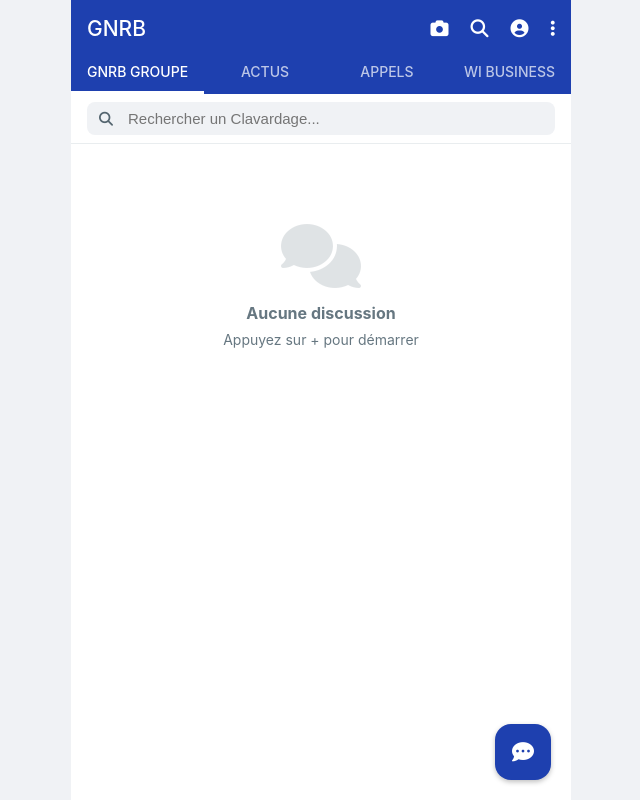
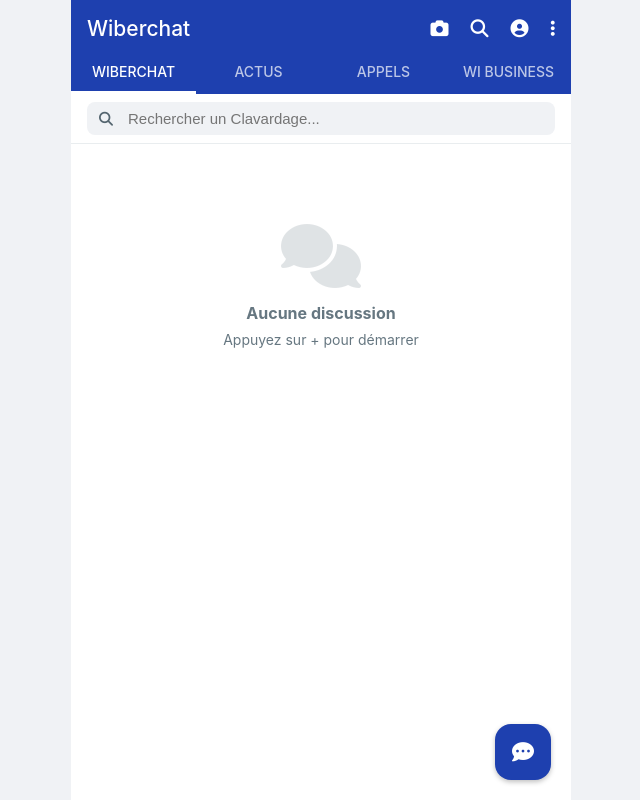
Before and after one commit to maltirzon-source/wiberchat, a Django app: template chat/templates/chat/chat_list.html in a window 1280 px wide. Shown: the whole page, without its empty margins (319-959 px from the left). Run offline with Django 3.2, Linux system fonts and the light colour scheme; the template is opened without the code that fills it, so the values that code supplies are empty.

Commit message:
Premier commit de Wiberchat

```diff
--- a/chat/templates/chat/chat_list.html
+++ b/chat/templates/chat/chat_list.html
@@ -275,7 +275,7 @@
 <div class="app-container">
     <header>
         <div class="header-top">
-            <div class="brand">GNRB</div>
+            <div class="brand">Wiberchat</div>
             <div class="header-icons">
                 <i class="fas fa-camera"></i>
                 <i class="fas fa-search" onclick="document.getElementById('searchInput').focus()"></i>
@@ -284,7 +284,7 @@
             </div>
         </div>
         <div class="tabs">
-            <a href="{% url 'chat_list' %}" class="tab-item active">GNRB GROUPE</a>
+            <a href="{% url 'chat_list' %}" class="tab-item active">Wiberchat</a>
             <a href="{% url 'status_list' %}" class="tab-item">Actus</a>
             <div class="tab-item">Appels</div>
             <div class="tab-item">Wi Business</div>
```
